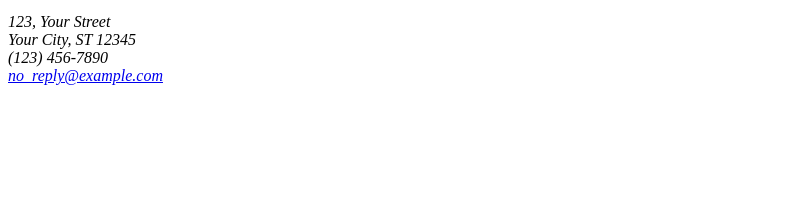
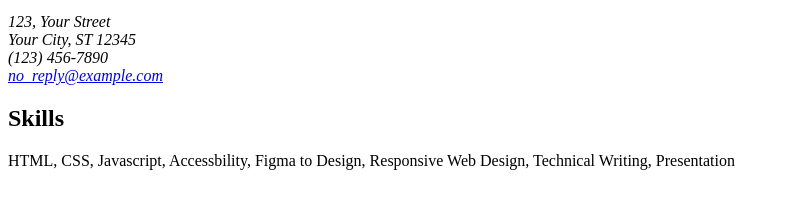
Before and after one commit to balalalabuc/single-page-cv, a plain HTML site: page index.html in a window 1280 px wide. Shown: the part 101-310 px from the top of the page, without its empty margins (0-789 px from the left). Drawn offline with Linux system fonts and the light colour scheme.

Commit message:
feat: add skills

```diff
--- a/index.html
+++ b/index.html
@@ -28,6 +28,14 @@
         <a href="mailto:no_reply@example.com">no_reply@example.com</a>
       </address>
     </header>
-    <section></section>
+    <main>
+      <section id="skills">
+        <h2>Skills</h2>
+        <p>
+          HTML, CSS, Javascript, Accessbility, Figma to Design, Responsive Web
+          Design, Technical Writing, Presentation
+        </p>
+      </section>
+    </main>
   </body>
 </html>
```
